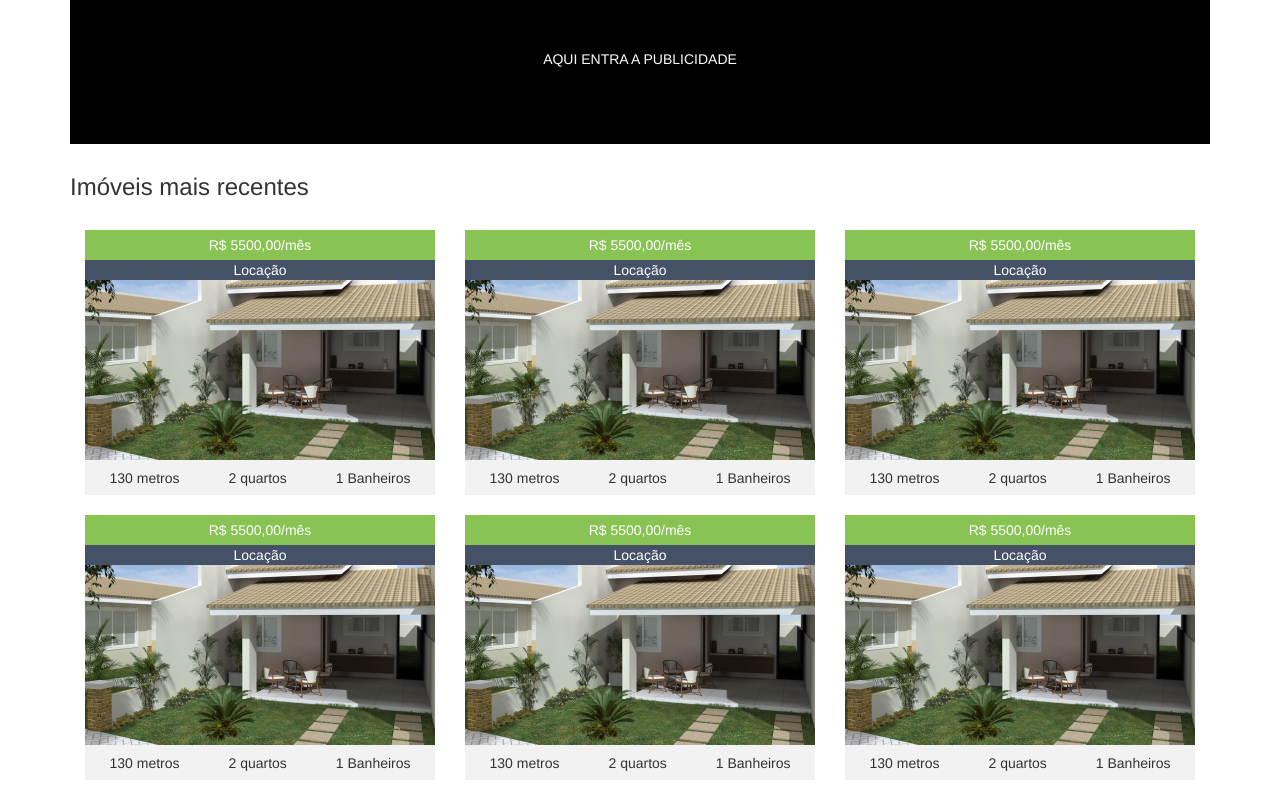
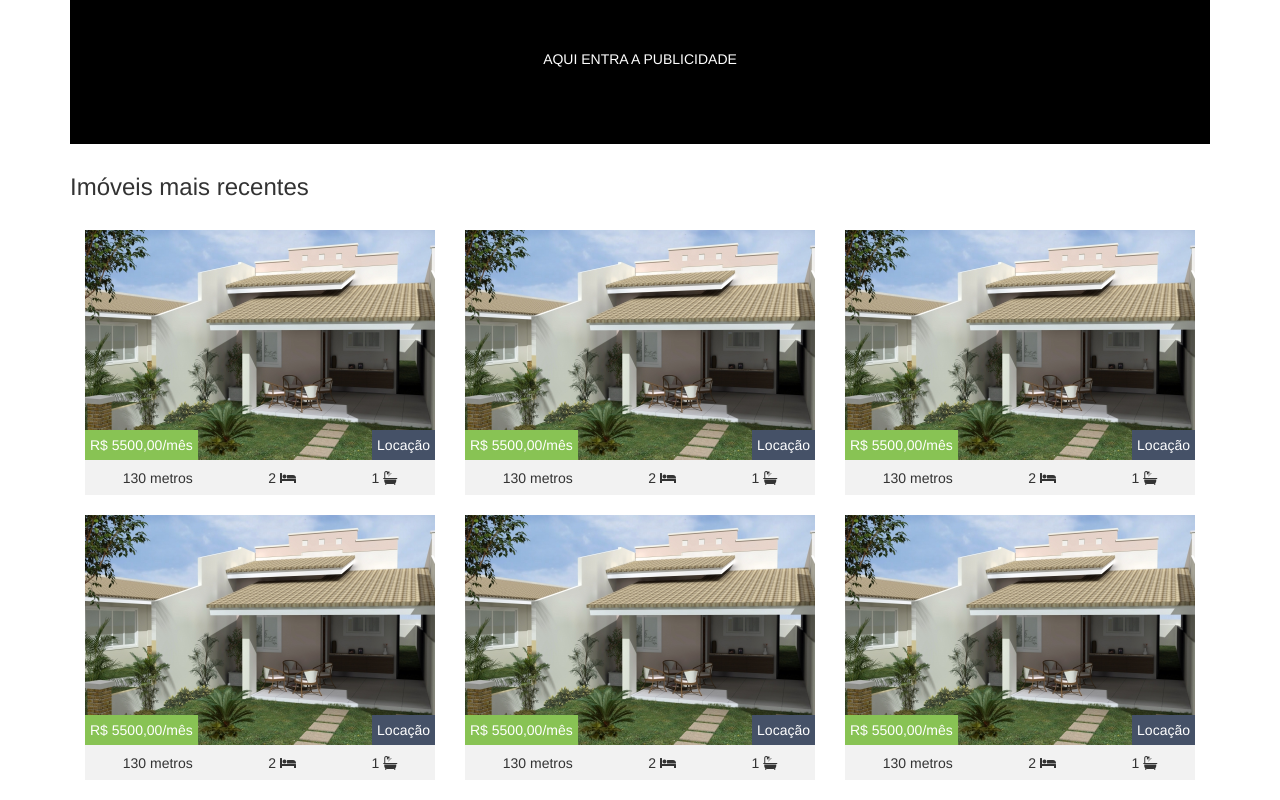
Before and after one commit to jonasmoreirajunior/jonasmoreirajunior.github.io, a plain HTML site: page index.html in a window 1280 px wide. Shown: the part 1058-1858 px from the top of the page. Drawn offline with Linux system fonts and the light colour scheme.

Commit message:
alteracoes ultimos imoveis

```diff
--- a/css/style.css
+++ b/css/style.css
@@ -214,6 +214,9 @@ body {
 	background-repeat: no-repeat;
 	background-position: center;
 	background-size: cover;
+	display: flex;
+	align-items: flex-end;
+	justify-content: space-between;
 }
 
 #recentes ul li figure .valor {
@@ -231,6 +234,7 @@ body {
 	justify-content: center;
 	color: #FFF;
 	background-color: #455167;
+	padding: 5px;
 }
 
 #recentes ul li .infos {
--- a/index.html
+++ b/index.html
@@ -194,8 +194,8 @@
                </figure>
                <div class="infos">
                  <span>130 metros</span>
-                 <span>2 quartos</span>
-                 <span>1 Banheiros</span>
+                 <span>2 <i class="fa fa-bed"></i></span>
+                 <span>1 <i class="fa fa-bath"></i></span>
                </div>
              </li>
              <li class="col-sm-4">
@@ -207,8 +207,8 @@
                </figure>
                <div class="infos">
                  <span>130 metros</span>
-                 <span>2 quartos</span>
-                 <span>1 Banheiros</span>
+                 <span>2 <i class="fa fa-bed"></i></span>
+                 <span>1 <i class="fa fa-bath"></i></span>
                </div>
              </li>
              <li class="col-sm-4">
@@ -220,8 +220,8 @@
                </figure>
                <div class="infos">
                  <span>130 metros</span>
-                 <span>2 quartos</span>
-                 <span>1 Banheiros</span>
+                 <span>2 <i class="fa fa-bed"></i></span>
+                 <span>1 <i class="fa fa-bath"></i></span>
                </div>
              </li>
              <li class="col-sm-4">
@@ -233,8 +233,8 @@
                </figure>
                <div class="infos">
                  <span>130 metros</span>
-                 <span>2 quartos</span>
-                 <span>1 Banheiros</span>
+                 <span>2 <i class="fa fa-bed"></i></span>
+                 <span>1 <i class="fa fa-bath"></i></span>
                </div>
              </li>
              <li class="col-sm-4">
@@ -246,8 +246,8 @@
                </figure>
                <div class="infos">
                  <span>130 metros</span>
-                 <span>2 quartos</span>
-                 <span>1 Banheiros</span>
+                 <span>2 <i class="fa fa-bed"></i></span>
+                 <span>1 <i class="fa fa-bath"></i></span>
                </div>
              </li>
              <li class="col-sm-4">
@@ -259,8 +259,8 @@
                </figure>
                <div class="infos">
                  <span>130 metros</span>
-                 <span>2 quartos</span>
-                 <span>1 Banheiros</span>
+                 <span>2 <i class="fa fa-bed"></i></span>
+                 <span>1 <i class="fa fa-bath"></i></span>
                </div>
              </li>
            </ul>
```
